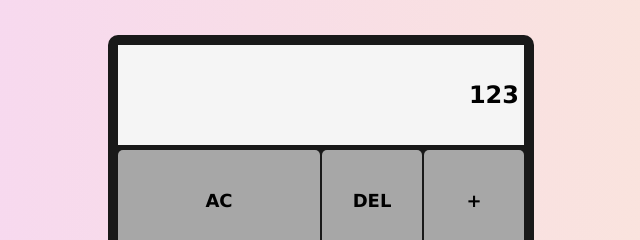
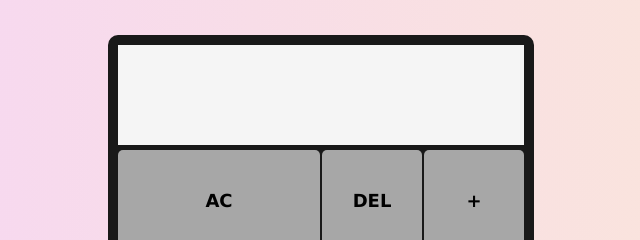
Before and after one commit to cyy020811/Calculator, a plain HTML site: page index.html in a window 1280 px wide. Shown: the top 240 px of the page, 319-959 px from the left. Drawn offline with Linux system fonts and the light colour scheme.

Commit message:
removed dummy text

```diff
--- a/index.html
+++ b/index.html
@@ -11,7 +11,7 @@
 <body>
     <div id="container">
         <div id="calculator-grid">
-            <div id="number-box">123</div>
+            <div id="number-box"></div>
             <div id="btn-grid">
                 <button id="all-clear" class="span-two">AC</button>
                 <button id="delete">DEL</button>
```
